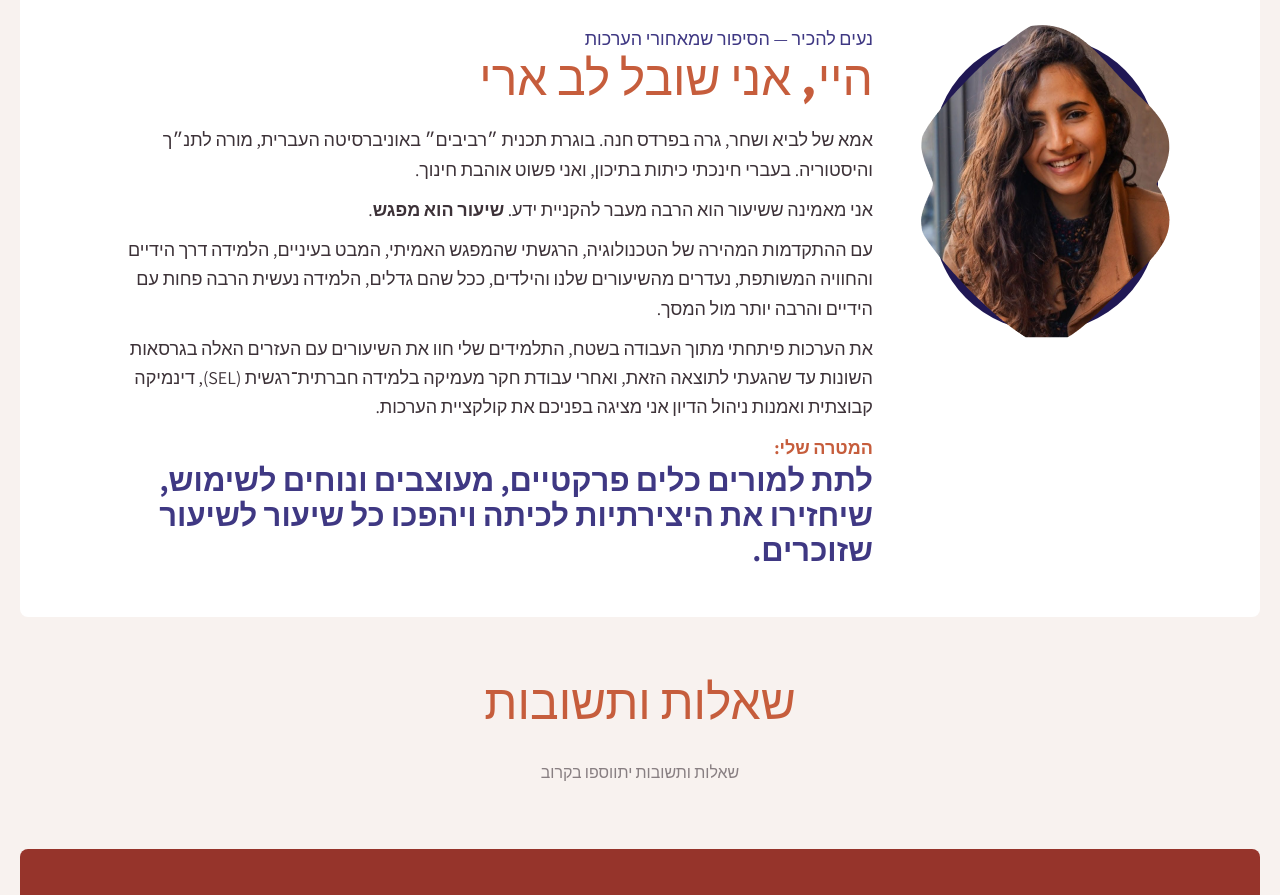
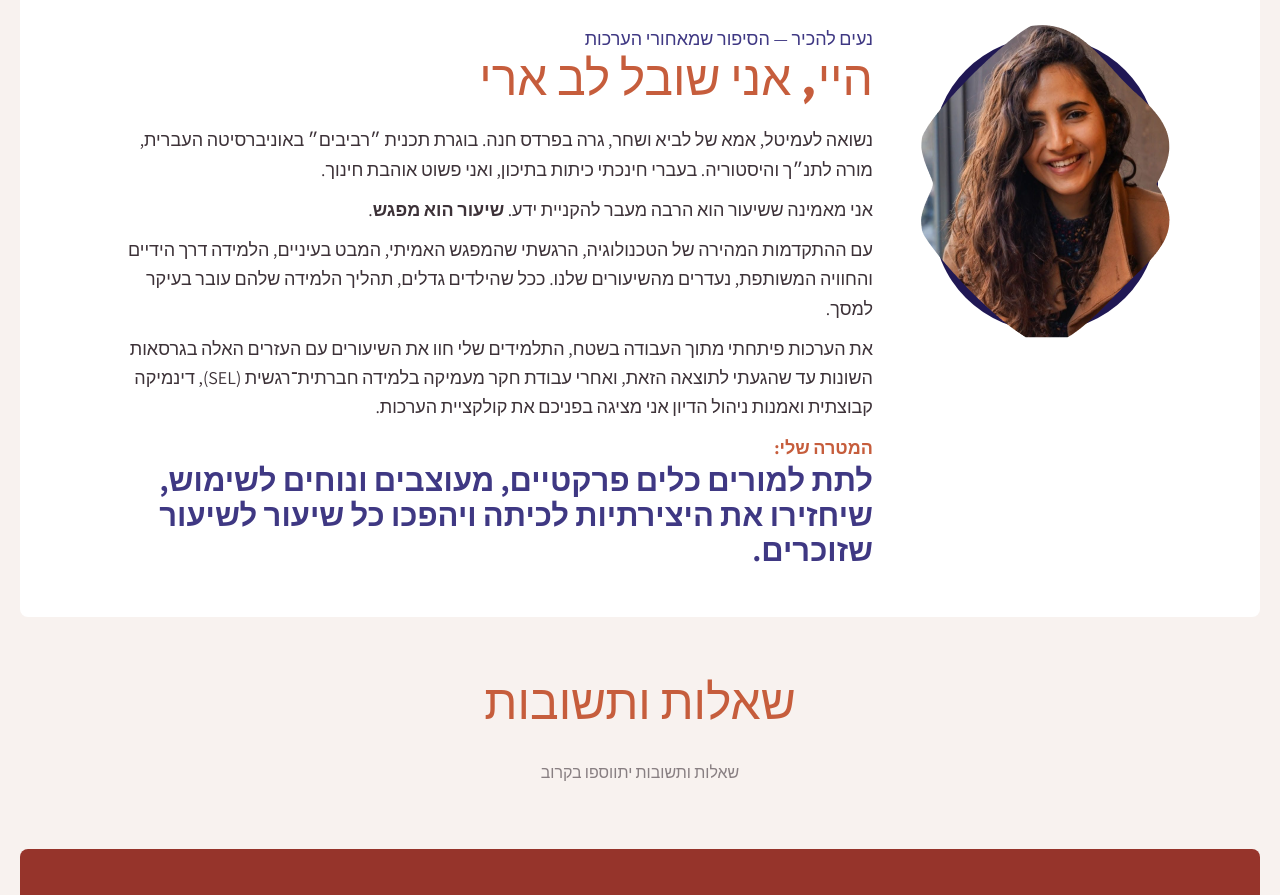
Before and after one commit to yarden-yarchi/real-app, a Next.js app: page / in a window 1280 px wide. Shown: the part 1760-2655 px from the top of the page. Built offline with nearby package versions, Linux system fonts and the light colour scheme; no server answers; the database is empty.

Commit message:
תיאור השינוי

```diff
--- a/app/(site)/boxes/[id]/page.tsx
+++ b/app/(site)/boxes/[id]/page.tsx
@@ -1,4 +1,5 @@
 import Image from "next/image";
+import Link from "next/link";
 import type { Metadata } from "next";
 import { notFound } from "next/navigation";
 import { supabaseServer } from "@/lib/supabase-server";
@@ -61,6 +62,21 @@ export default async function BoxPage({ params }: { params: Promise<{ id: string
               "linear-gradient(180deg, rgba(140, 61, 1, 0) 38.31%, rgba(140, 61, 1, 0.6) 92.4%)",
           }}
         />
+        <Link
+          href="/"
+          className="absolute top-[88px] right-6 z-20 inline-flex items-center gap-1.5 rounded-full bg-white px-4 py-2 text-sm font-bold text-[#96342B] transition hover:opacity-80 sm:right-8 md:top-[96px]"
+        >
+          <svg width="8" height="14" viewBox="0 0 8 14" fill="none" xmlns="http://www.w3.org/2000/svg">
+            <path
+              d="M1 1L7 7L1 13"
+              stroke="currentColor"
+              strokeWidth="2"
+              strokeLinecap="round"
+              strokeLinejoin="round"
+            />
+          </svg>
+          חזרה
+        </Link>
         <div className="relative z-10 w-full px-4 pb-12 sm:px-6 md:px-10">
           <Reveal fade className="mx-auto max-w-[1140px] text-center">
             <h1 className="font-display text-[clamp(2.5rem,8.73vw,8.25rem)] leading-none text-white">
--- a/app/(site)/page.tsx
+++ b/app/(site)/page.tsx
@@ -231,16 +231,16 @@ export default async function Home() {
             </h2>
             <div className="mt-5 text-lg leading-relaxed text-[#3d3238]">
               <p>
-                אמא של לביא ושחר, גרה בפרדס חנה. בוגרת תכנית ״רביבים״ באוניברסיטה העברית, מורה
-                לתנ״ך והיסטוריה. בעברי חינכתי כיתות בתיכון,  ואני פשוט אוהבת חינוך.
+                נשואה לעמיטל, אמא של לביא ושחר, גרה בפרדס חנה. בוגרת תכנית ״רביבים״ באוניברסיטה
+                העברית, מורה לתנ״ך והיסטוריה. בעברי חינכתי כיתות בתיכון, ואני פשוט אוהבת חינוך.
               </p>
               <p className="mt-[11px]">
                 אני מאמינה ששיעור הוא הרבה מעבר להקניית ידע. <span className="font-bold">שיעור הוא מפגש</span>.
               </p>
               <p className="mt-[11px]">
                 עם ההתקדמות המהירה של הטכנולוגיה, הרגשתי שהמפגש האמיתי, המבט בעיניים, הלמידה דרך
-                הידיים והחוויה המשותפת, נעדרים מהשיעורים שלנו והילדים, ככל שהם גדלים, הלמידה נעשית
-                הרבה פחות עם הידיים והרבה יותר מול המסך.
+                הידיים והחוויה המשותפת, נעדרים מהשיעורים שלנו. ככל שהילדים גדלים, תהליך הלמידה שלהם
+                עובר בעיקר למסך.
               </p>
               <p className="mt-[11px]">
                 את הערכות פיתחתי מתוך העבודה בשטח, התלמידים שלי חוו את השיעורים עם העזרים האלה
--- a/app/components/BoxCard.tsx
+++ b/app/components/BoxCard.tsx
@@ -25,7 +25,7 @@ export default function BoxCard({ box }: { box: Box }) {
       <div className="flex flex-col gap-2 px-5 pt-2.5">
         <h3 className="text-xl font-bold text-[#3d3238]">{box.title}</h3>
         {box.description && (
-          <p className="line-clamp-1 text-lg text-[#3d3238]">{box.description}</p>
+          <p className="line-clamp-2 text-lg text-[#3d3238]">{box.description}</p>
         )}
         <Link
           href={`/boxes/${box.id}`}
```
